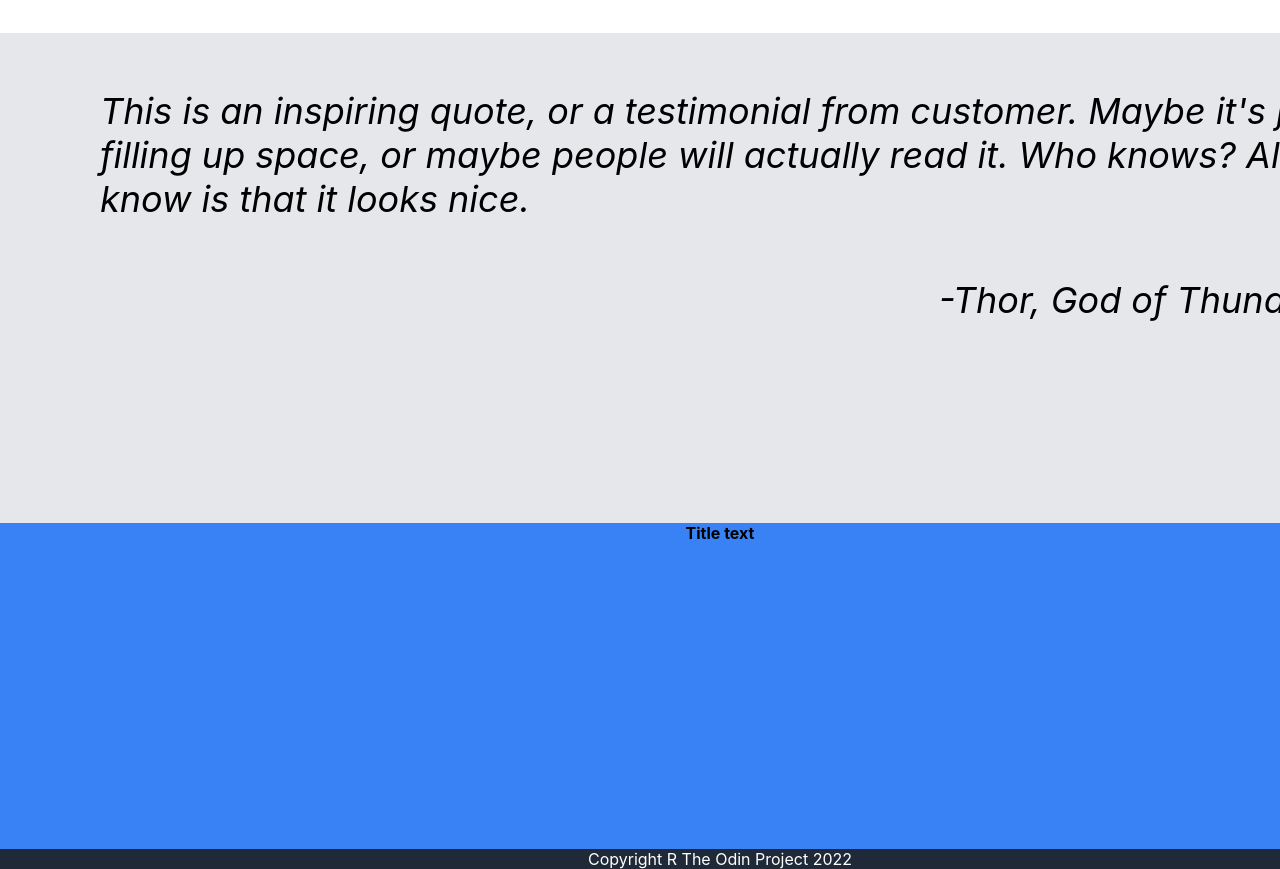
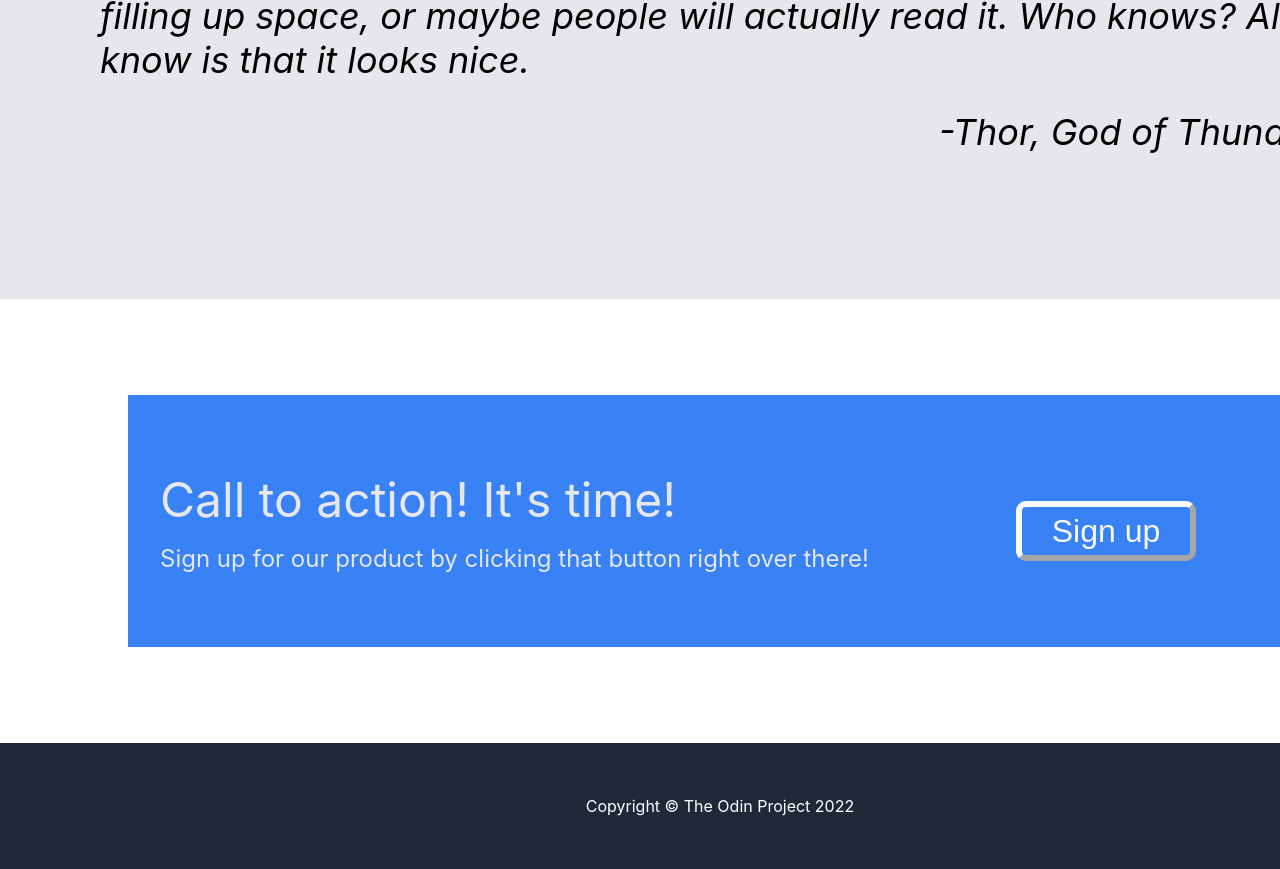
Before and after one commit to AlperenDemircioglu/TOP-Landingpage, a plain HTML site: page code/index.html in a window 1280 px wide. Shown: the part 1043-1912 px from the top of the page. Drawn offline with Linux system fonts and the light colour scheme.

Commit message:
everything is completed

```diff
--- a/code/index.html
+++ b/code/index.html
@@ -77,11 +77,15 @@
             </div>
             <div class="four">
                 <div id="four-center">
-                    <h1> Title text</h1>
+                    <div id="left">
+                        <div id="top">Call to action! It's time!</div>
+                        <div>Sign up for our product by clicking that button right over there!</div>
+                    </div>
+                    <div id="right"><button id="second">Sign up</button></div>
                 </div>
             </div>
             <div class="footer">
-                    Copyright R The Odin Project 2022
+                    Copyright © The Odin Project 2022
             </div>
         </div>
     </body>
--- a/code/style.css
+++ b/code/style.css
@@ -265,14 +265,69 @@ button#signup {
     flex-direction: row;
     flex: 2;
     justify-content: center;
+    align-items: center;
     background-color: #3882F6;
+    margin-left: 128px;
+    margin-right: 128px;
+    margin-top: 96px;
+    margin-bottom: 96px;
+    font-size: 24px;
+    color: #E5E7EB;
 }
+
+#four-center {
+    display: flex;
+    flex: 1;
+
+
+}
+
+#four-center #left {
+    display: flex;
+    flex:3 ;
+    margin-right: 0px;
+    margin-left: 0px;
+    gap: 15px;
+
+}
+
+#four-center #right {
+    display: flex;
+    flex: 1;
+    justify-content: center;
+    margin-right: 0px;
+    margin-left: 0px;
+
+
+
+}
+
+
+#second {
+    color: #F9FAF8;
+    border-radius: 10px;
+    background-color: #3882F6;
+    border-color: #F9FAF8;
+    font-weight: 400;
+    font-size: 32px;
+    height: 60px;
+    width: 180px;
+    display: flex;
+    align-items: center;
+    justify-content: center;
+    margin-top: 20px;
+    border-width: 6px;
+
+
+}
+
 
 .footer {
     display: flex;
     flex-direction: row;
     background-color: #1F2937;
+    align-items: center;
     color: white;
-    flex: 0;
+    flex: 1;
     justify-content: center;
 }
```
